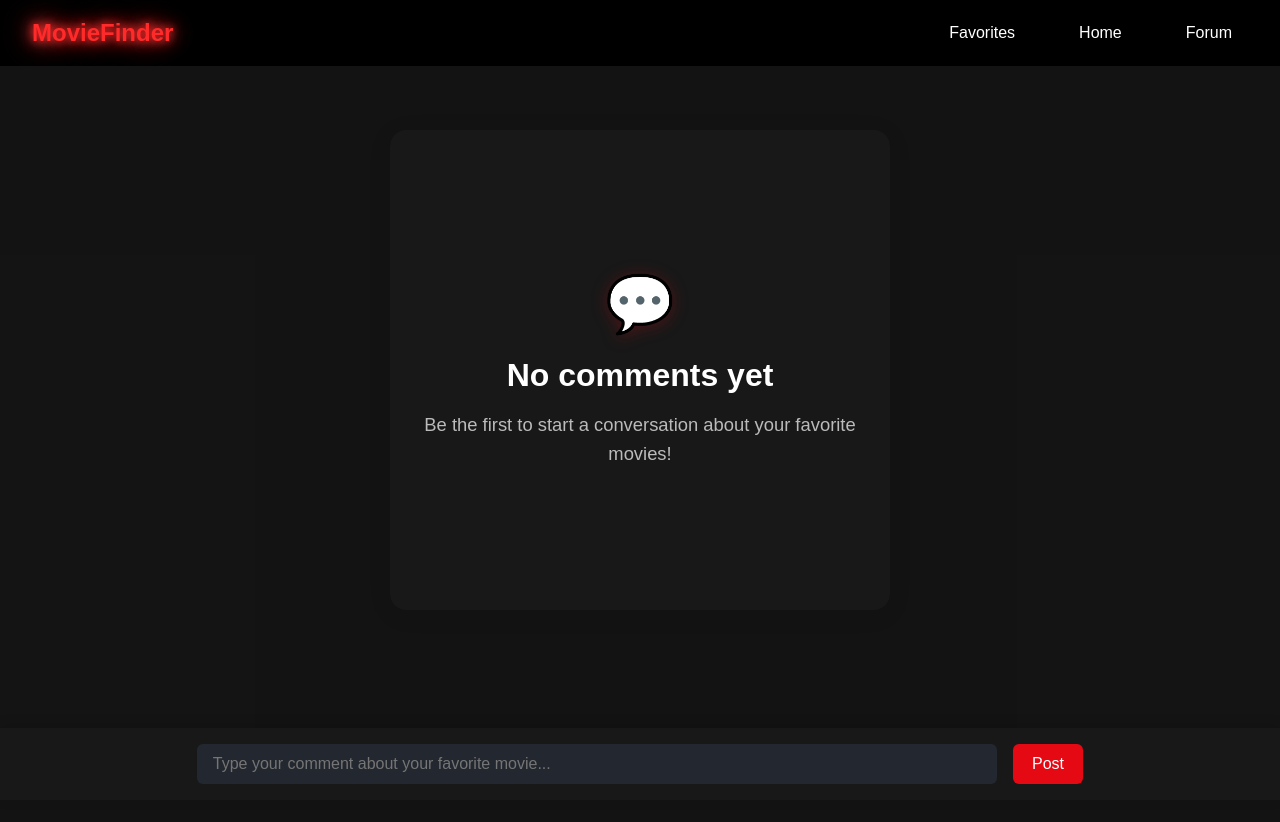
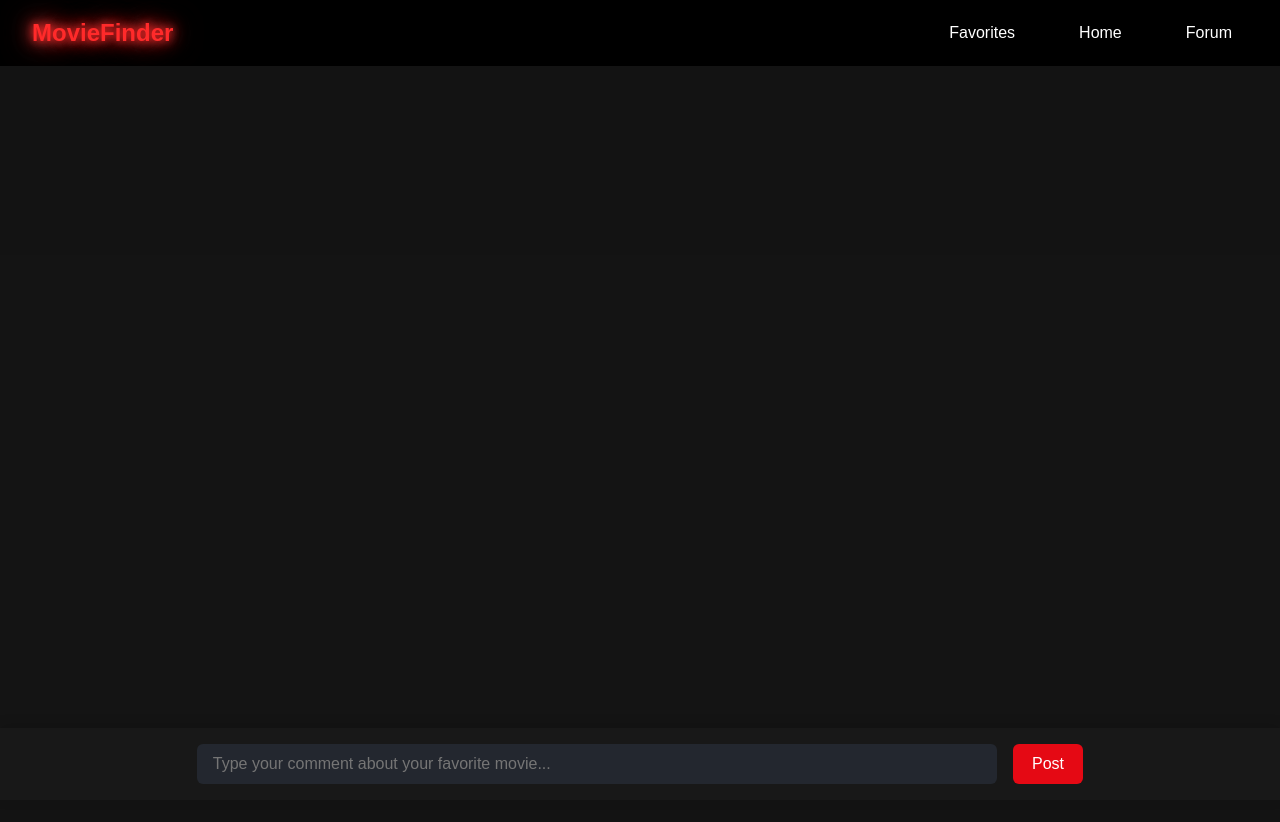
Before and after one commit to jstxw/First-React-Application-with-JS, a React (Vite) app in the folder frontend/: page /Forum in a window 1280 px wide. Shown: the top 822 px of the page. Built offline with nearby package versions, Linux system fonts and the light colour scheme.

Commit message:
set up firebase

```diff
--- a/frontend/package.json
+++ b/frontend/package.json
@@ -10,6 +10,7 @@
     "preview": "vite preview"
   },
   "dependencies": {
+    "firebase": "^12.0.0",
     "react": "^19.1.0",
     "react-dom": "^19.1.0",
     "react-router-dom": "^7.6.3"
--- a/frontend/src/Pages/Forum.jsx
+++ b/frontend/src/Pages/Forum.jsx
@@ -16,21 +16,7 @@ const Forum = () => {
 
   return (
     <div className="forum-container">
-      <div className="comments-section">
-        {comments.length === 0 ? (
-          <div className="forum-empty-centered">
-            <div className="forum-empty-icon">💬</div>
-            <div className="forum-empty-title">No comments yet</div>
-            <div className="forum-empty-desc">Be the first to start a conversation about your favorite movies!</div>
-          </div>
-        ) : (
-          comments.map((comment) => (
-            <div className="comment-box" key={comment.id}>
-              {comment.text}
-            </div>
-          ))
-        )}
-      </div>
+      <div className="comments-section"></div>
       <form className="comment-form" onSubmit={handleSubmit}>
         <input
           className="comment-input"
@@ -39,7 +25,9 @@ const Forum = () => {
           value={input}
           onChange={handleInputChange}
         />
-        <button className="comment-submit" type="submit">Post</button>
+        <button className="comment-submit" type="submit">
+          Post
+        </button>
       </form>
     </div>
   );
```
Also changed, not shown: frontend/src/services/firebaseconfig.js (added, +27 -0 lines), 1 other file (tests, documents, lock files or other folders).
